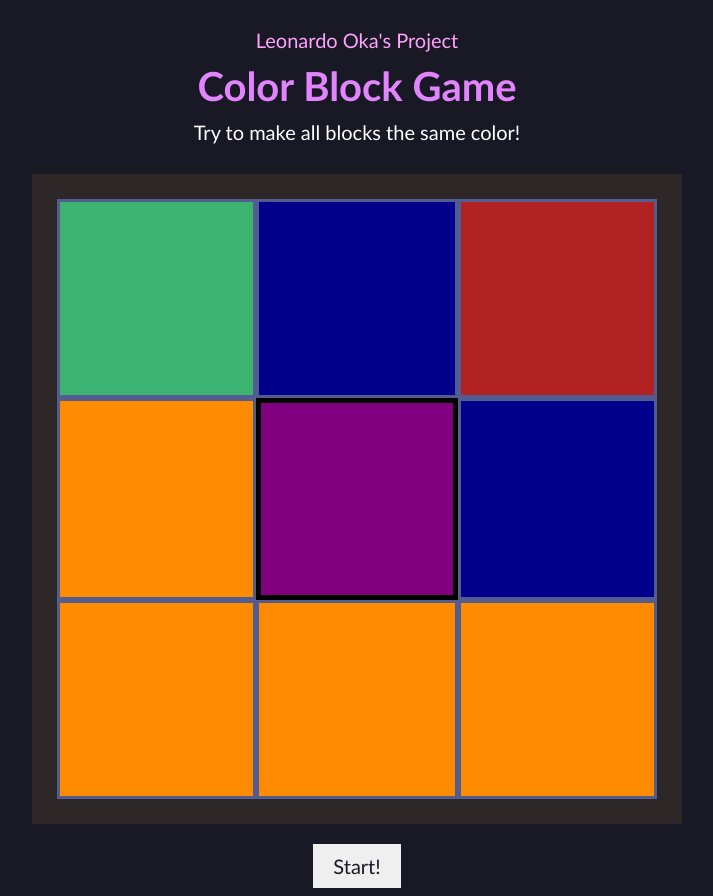
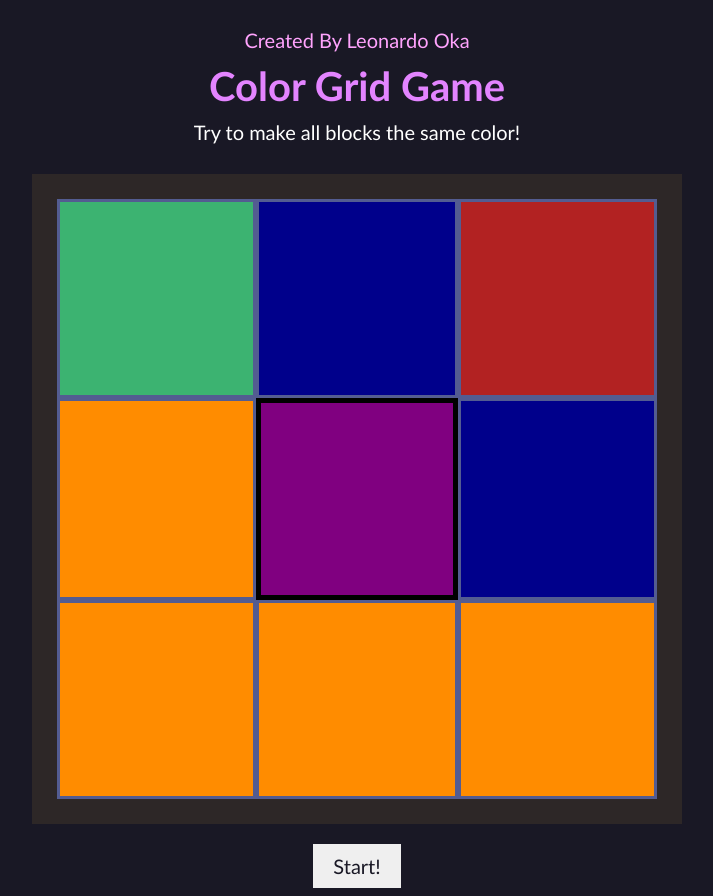
Before and after one commit to leonardooka/color-grid-game, a plain HTML site: page index.html in a window 1280 px wide. Shown: the whole page, without its empty margins (283-996 px from the left). Drawn offline with Linux system fonts and the light colour scheme.

Commit message:
changing title

```diff
--- a/index.html
+++ b/index.html
@@ -7,8 +7,8 @@
     <link rel="stylesheet" href="styles.css">
 </head>
 <body>
-    <div class="leonardo">Leonardo Oka's Project</div>
-    <h1 class="title">Color Block Game</h1>
+    <div class="leonardo">Created By Leonardo Oka</div>
+    <h1 class="title">Color Grid Game</h1>
     <div class="rule">Try to make all blocks the same color!</div>
     <div id="moves"></div>
     <div class="main-box">
```
